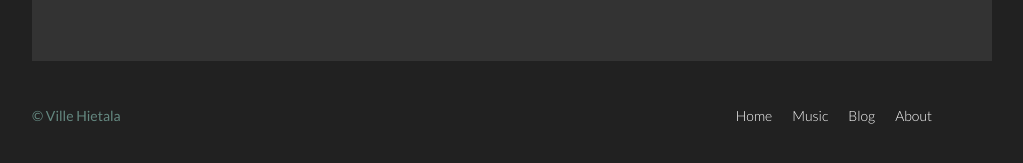
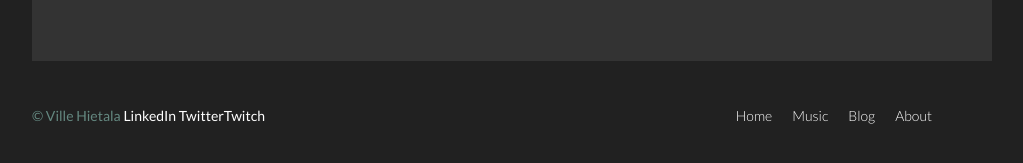
Before and after one commit to tenebrae101/tenebrae101.github.io, a Jekyll site: the page built from index.html, in a window 1280 px wide. Shown: the part 537-700 px from the top of the page, without its empty margins (158-1181 px from the left). Built offline with Jekyll 4.4.1, drawn with Linux system fonts in a browser that asks for light colours.

Commit message:
Add files via upload

```diff
--- a/_layouts/default.html
+++ b/_layouts/default.html
@@ -44,7 +44,7 @@
 
     <footer class="primary-footer container group">
 
-      <small>&copy; Ville Hietala</small>
+      <small>&copy; Ville Hietala  <a href="https://www.linkedin.com/in/villehietala/">LinkedIn</a>  <a href="https://twitter.com/Tenebrae101">Twitter</a><a href="twitch.tv/tenebrae101/">Twitch</a></small>
 
       <nav class="nav">
         <ul>
--- a/music/index.html
+++ b/music/index.html
@@ -2,7 +2,7 @@
 layout: default
 title: Music by Tenebrae
 ---
-	<h1>{{ page.title }}</h1>
+	<h1>{{ song.title }}</h1>
 	<ul class="posts">
 
 	  {% for song in site.songs %}
```
